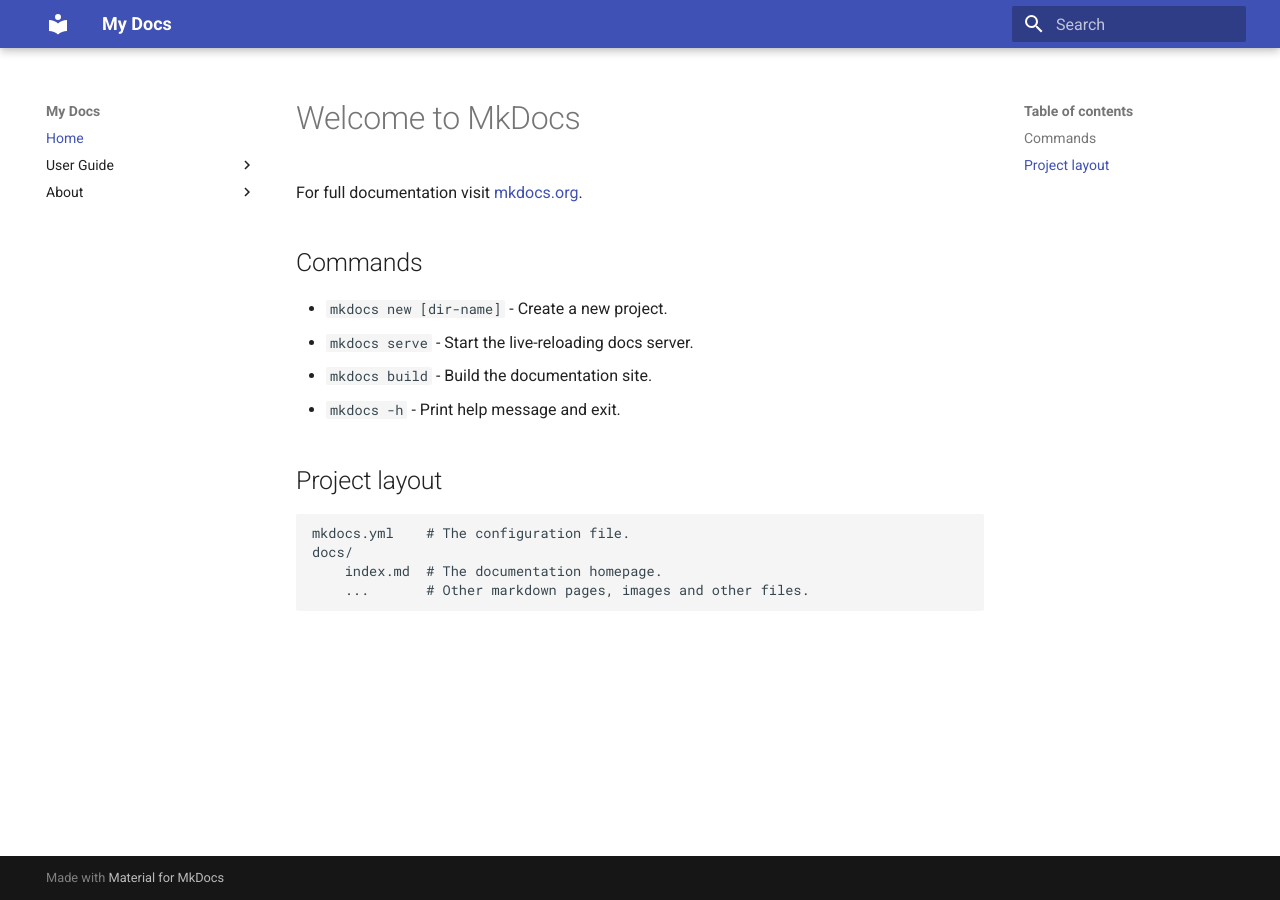
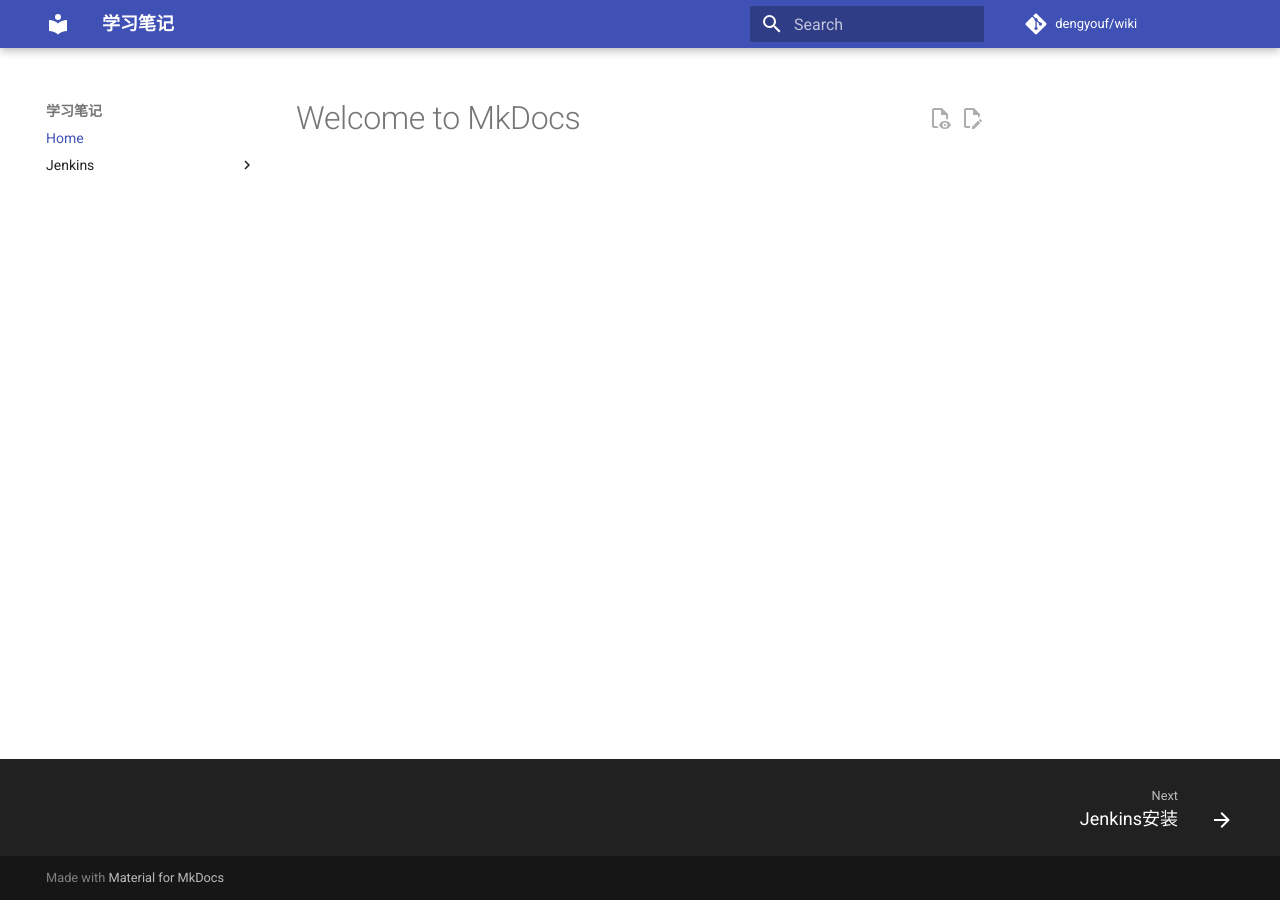
Before and after one commit to dengyouf/wiki, an MkDocs documentation site: the page built from docs/index.md, in a window 1280 px wide. Built offline with MkDocs 1.6.1 and Material for MkDocs 9.7.7, drawn with Linux system fonts in a browser that asks for light colours; comment, search, counter and statistics services are not loaded.

Commit message:
add Jenkins 安装

```diff
--- a/docs/index.md
+++ b/docs/index.md
@@ -1,17 +1 @@
 # Welcome to MkDocs
-
-For full documentation visit [mkdocs.org](https://www.mkdocs.org).
-
-## Commands
-
-* `mkdocs new [dir-name]` - Create a new project.
-* `mkdocs serve` - Start the live-reloading docs server.
-* `mkdocs build` - Build the documentation site.
-* `mkdocs -h` - Print help message and exit.
-
-## Project layout
-
-    mkdocs.yml    # The configuration file.
-    docs/
-        index.md  # The documentation homepage.
-        ...       # Other markdown pages, images and other files.
--- a/mkdocs.yml
+++ b/mkdocs.yml
@@ -1,13 +1,36 @@
-site_name: My Docs
+site_name: '学习笔记'
+site_url: 'https://dengyouf.github.io/wiki/'
+site_author: "deng you"
 
+repo_name: 'dengyouf/wiki'
+repo_url: 'https://github.com/dengyouf/wiki'
 theme:
   name: material
+  features:
+    - announce.dismiss
+    - content.action.edit
+    - content.action.view
+    - content.code.annotate
+    - content.code.copy
+    - content.tooltips
+    - navigation.footer
+    - navigation.indexes
+  palette:
+    - scheme: default
+      primary: indigo
+      accent: indigo
+  font:
+    text: Roboto
+    code: Roboto Mono
+plugins:
+  - search:
+      separator: '[\s\-,:!=\[\]()"`/]+|\.(?!\d)|&[lg]t;|(?!\b)(?=[A-Z][a-z])'
 
 nav:
   - Home: index.md
-  - User Guide:
-      - num_1: 1.md
-      - num_2: 2.md
-  - About:
-      - xx: 3.md
-      - xx: 4.md
+  - Jenkins:
+      - Jenkins安装: 'jenkins/01-install.md'
+#      - num_2: 2.md
+#  - About:
+#      - xx: 3.md
+#      - xx: 4.md
```
Also changed, not shown: docs/jenkins/01-install.md (added, +23 -0 lines).
